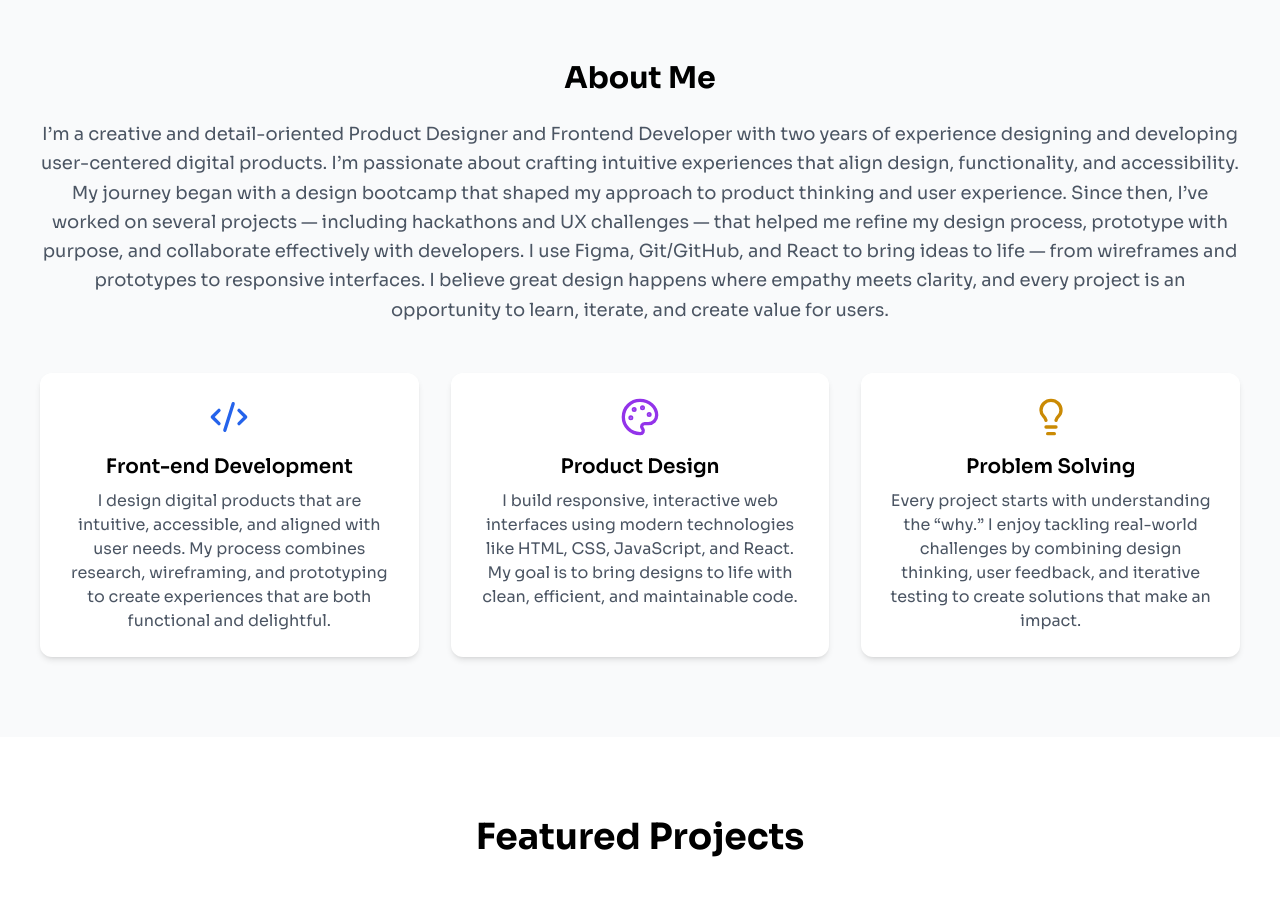
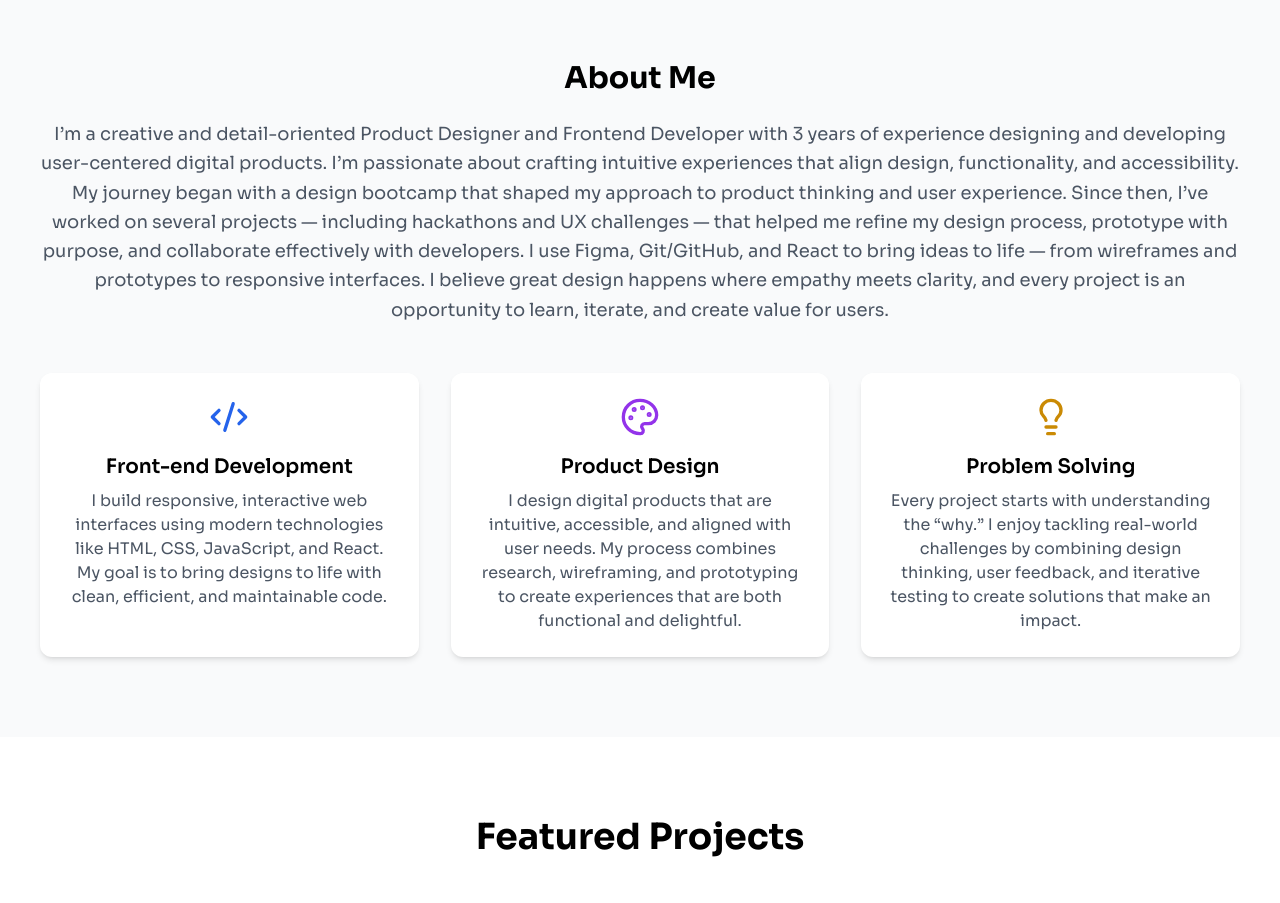
Before and after one commit to shippudden/Portfolio, a React (Vite) app: page / in a window 1280 px wide. Shown: the part 820-1723 px from the top of the page. Built offline with nearby package versions, Linux system fonts and the light colour scheme.

Commit message:
made small changes

```diff
--- a/src/components/About.jsx
+++ b/src/components/About.jsx
@@ -50,7 +50,7 @@ function About() {
         >
           <h2 className="text-3xl font-bold mb-6 dark:text-white">About Me</h2>
           <p className="text-lg text-gray-600 dark:text-gray-300 mb-8 leading-relaxed">
-            I’m a creative and detail-oriented Product Designer and Frontend Developer with two years of experience designing and developing user-centered digital products. I’m passionate about crafting intuitive experiences that align design, functionality, and accessibility.
+            I’m a creative and detail-oriented Product Designer and Frontend Developer with 3 years of experience designing and developing user-centered digital products. I’m passionate about crafting intuitive experiences that align design, functionality, and accessibility.
 
             My journey began with a design bootcamp that shaped my approach to product thinking and user experience. Since then, I’ve worked on several projects — including hackathons and UX challenges — that helped me refine my design process, prototype with purpose, and collaborate effectively with developers.
 
@@ -76,7 +76,7 @@ function About() {
             </div>
             <h3 className="text-xl font-semibold mb-2 text-center dark:text-white transform translate-z-12">Front-end Development</h3>
             <p className="text-gray-600 dark:text-gray-400 text-center transform translate-z-12">
-              I design digital products that are intuitive, accessible, and aligned with user needs. My process combines research, wireframing, and prototyping to create experiences that are both functional and delightful.
+              I build responsive, interactive web interfaces using modern technologies like HTML, CSS, JavaScript, and React. My goal is to bring designs to life with clean, efficient, and maintainable code.
             </p>
           </motion.div>
 
@@ -97,8 +97,7 @@ function About() {
             </div>
             <h3 className="text-xl font-semibold mb-2 text-center dark:text-white transform translate-z-12">Product Design</h3>
             <p className="text-gray-600 dark:text-gray-400 text-center transform translate-z-12">
-              I build responsive, interactive web interfaces using modern technologies like HTML, CSS, JavaScript, and React. My goal is to bring designs to life with clean, efficient, and maintainable code.
-
+              I design digital products that are intuitive, accessible, and aligned with user needs. My process combines research, wireframing, and prototyping to create experiences that are both functional and delightful.
             </p>
           </motion.div>
 
```
